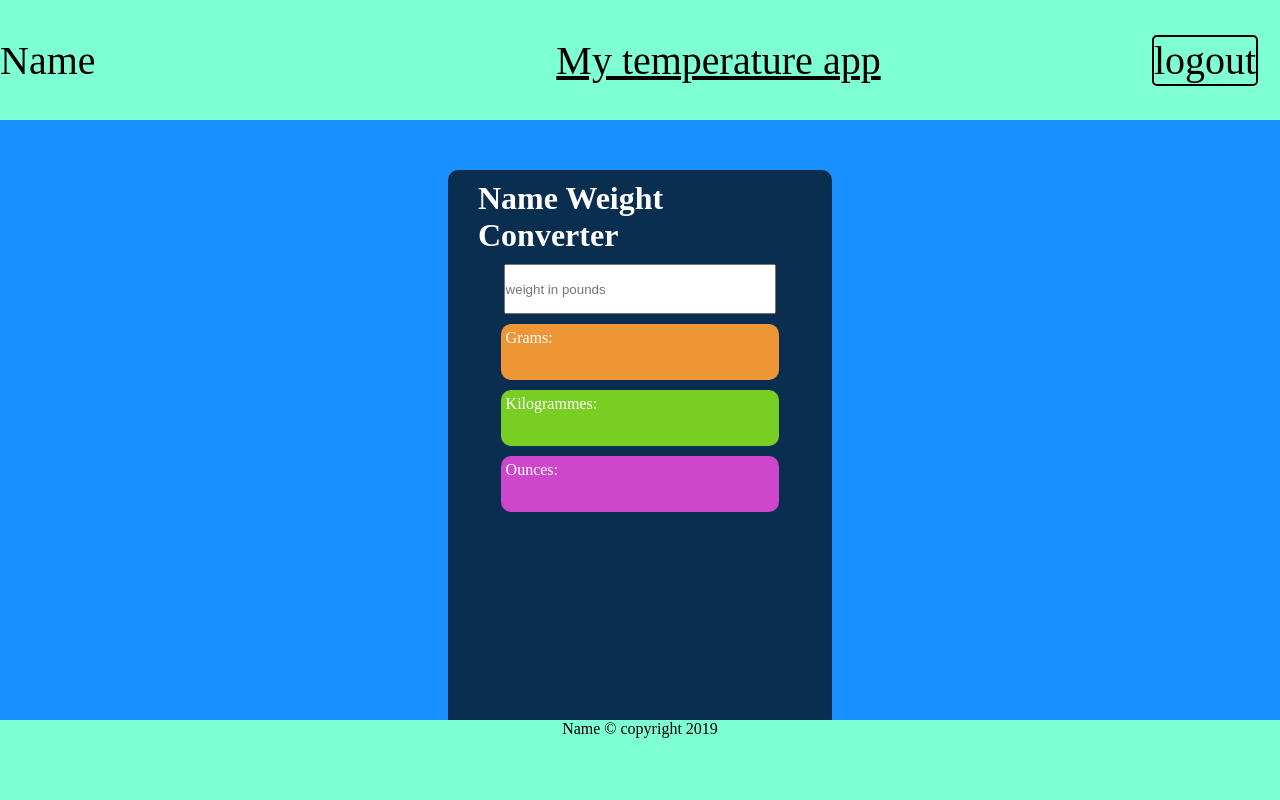
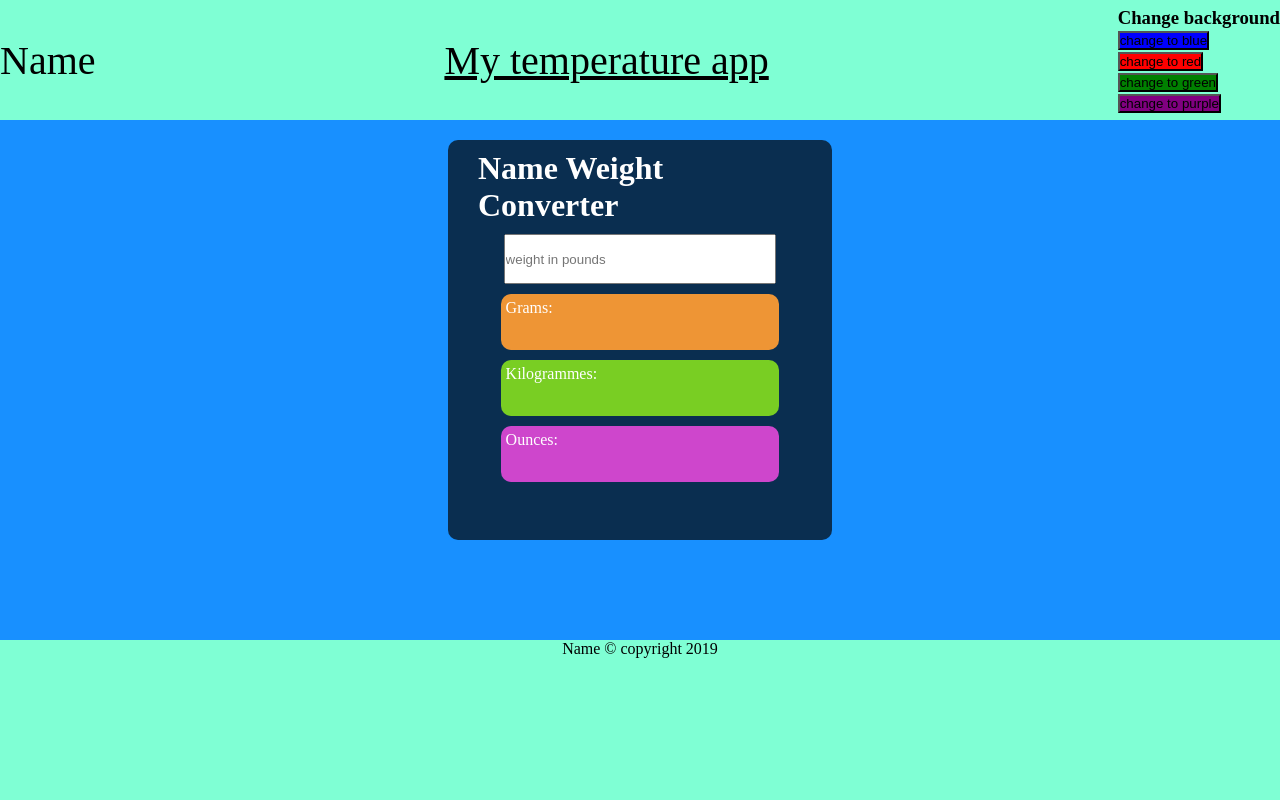
Before and after one commit to dexiouz/convert-weight, a plain HTML site: page index.html in a window 1280 px wide. Drawn offline with Linux system fonts and the light colour scheme.

Commit message:
latest code

```diff
--- a/index.css
+++ b/index.css
@@ -2,10 +2,28 @@
   padding: 0;
   margin: 0;
 }
+.dav button{
+ margin-top: 2px;
+}
+
+.changeblue{
+  background-color: blue;
+}
+.changered{
+  background-color: red;
+}
+.changegreen{
+  background-color: green;
+}
+.changepurple{
+  background-color: purple;
+}
+
+
 
 body {
   width: 100%;
-  height: 70vh;
+  height: 50vh;
   background: #1890ff;
 }
 .wrapper {
@@ -15,7 +33,7 @@ body {
   width: 30%;
   height: 100%;
   background: #0a2e50;
-  margin: 50px auto;
+  margin: 20px auto;
   border-radius: 10px;
 }
 h1 {
@@ -67,7 +85,7 @@ footer {
   display: flex;
   bottom: 0;
   position: absolute;
-  height: 10vh;
+  height: 20vh;
   justify-content: center;
 }
 
@@ -77,12 +95,12 @@ header {
   width: 100%;
   align-items: center;
   color: black;
-  display: flex;
+
 }
 .name {
   font-size: 5vh;
 }
-.logout {
+.logout .dav {
   margin-left: 10%;
   border-radius: 5px;
   border: 2px solid black;
@@ -91,13 +109,18 @@ header {
 
 .hold {
   display: flex;
-
+ height: 100%;
   align-items: center;
-  width: 80%;
+  width: 100%;
+  justify-content: space-between;
 }
 .mytem {
-  margin-left: 45%;
+
   text-align: center;
   font-size: 5vh;
   text-decoration: underline;
 }
+.change{
+
+  font-size: 3vh;
+}
--- a/index.html
+++ b/index.html
@@ -9,12 +9,21 @@
   </head>
   <body>
 
+
     <header><div class="hold"><div class="name">Name</div>
+
     <div class="mytem">My temperature app</div>
+    <div class="dav">
+      <h3>  Change background</h3>
+      <button class="changeblue">change to blue</button><br/>
+      <button class="changered">change to red</button><br/>
+      <button class="changegreen">change to green</button><br/>
+      <button class="changepurple">change to purple</button>
   </div>
-    <div class="logout">logout</div>
+  </div>
+    </header>
 
-    </header>
+
     <!-- <div class="container"> -->
     <div class="wrapper">
       <h1>Name Weight Converter</h1>
@@ -33,6 +42,7 @@
       </div>
     </div>
 <footer class="footer"> <div>Name &copy copyright 2019</div></footer>
+
     <!-- </div> -->
     <script src="./index.js"></script>
   </body>
--- a/index.js
+++ b/index.js
@@ -20,3 +20,16 @@ function convert (e) {
   const ounces = (document.querySelector("#ounceOutPut span").innerHTML =
     pounds * 16);
 };
+
+let blue = document.querySelector(".changeblue").addEventListener("click" , ()=>{
+  document.body.style.backgroundColor = "blue"
+})
+let red = document.querySelector(".changered").addEventListener("click" , ()=>{
+  document.body.style.backgroundColor = "red"
+})
+let green = document.querySelector(".changegreen").addEventListener("click" , ()=>{
+  document.body.style.backgroundColor = "green"
+})
+let purple = document.querySelector(".changepurple").addEventListener("click" , ()=>{
+  document.body.style.backgroundColor = "purple"
+})
```
